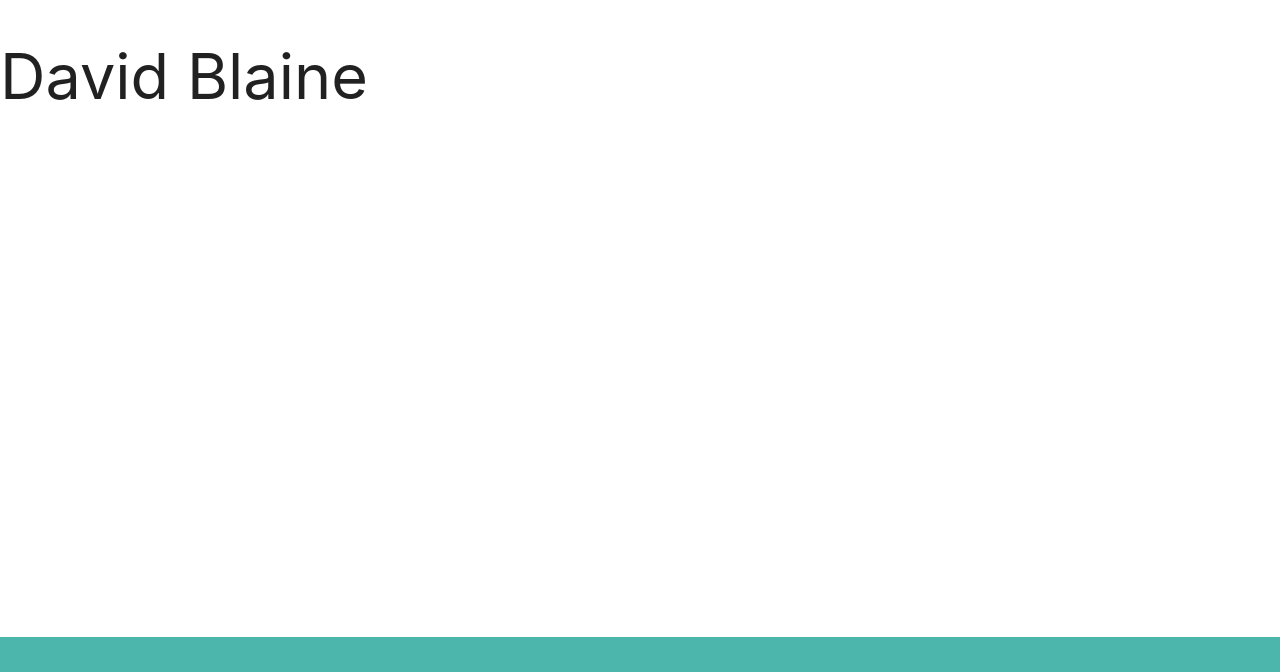
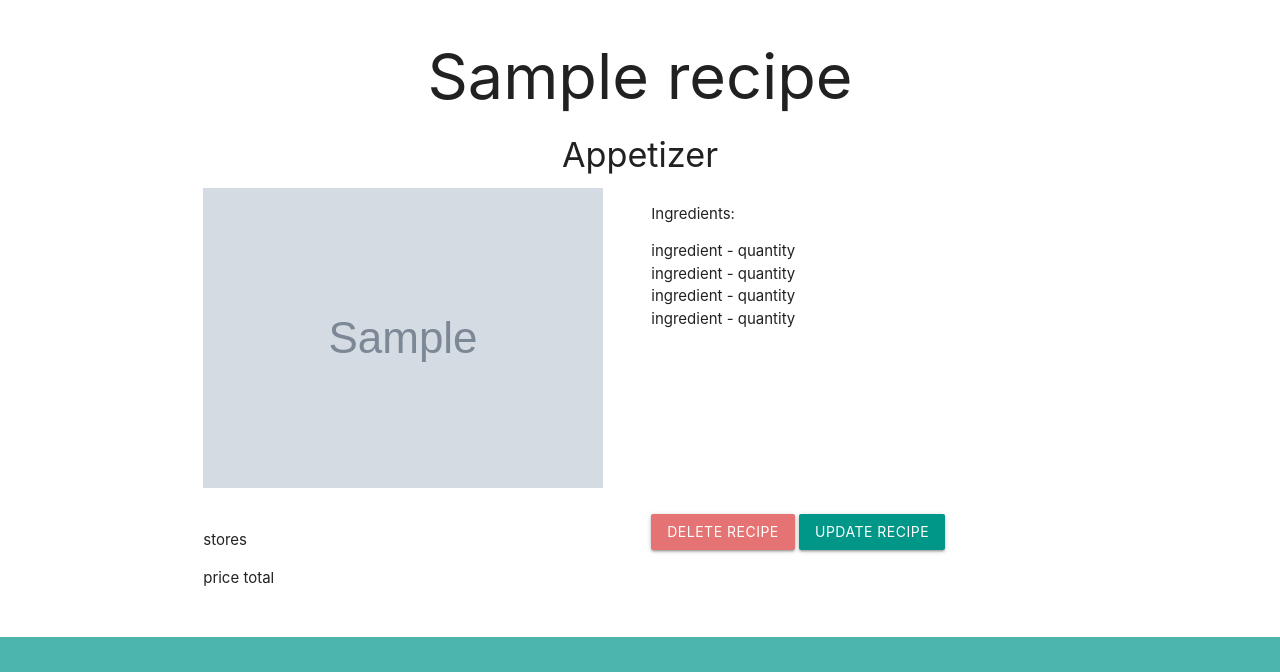
Before and after one commit to JuanitoDeLaTorre/Lucy_Meals, a Django app: template main_app/templates/detail.html in a window 1280 px wide. Shown: the part 128-800 px from the top of the page. Run offline with Django 4.2, Linux system fonts and the light colour scheme; the template is opened without the code that fills it: values that come from a table or form of the project are taken from there, others are empty; tables that the repository leaves empty hold one stand-in row (values such as "Sample post"); grey boxes marked "Sample" are stand-in pictures.

Commit message:
full CRUD on recipes

```diff
--- a/main_app/models.py
+++ b/main_app/models.py
@@ -22,7 +22,7 @@
     ('Baked Good', 'Baked Good'),
 )
 
-# Create your models here.
+
 
 
 class Ingredient(models.Model):
@@ -42,3 +42,6 @@
     ingredients = models.ManyToManyField(Ingredient)
     user = models.ForeignKey(User, on_delete=models.CASCADE, default=1)
     created_at = models.DateTimeField(auto_now_add=True)
+
+    def get_absolute_url(self):
+      return reverse('detail', kwargs={'recipe_id':self.id})
--- a/main_app/templates/detail.html
+++ b/main_app/templates/detail.html
@@ -1,5 +1,35 @@
 {% extends 'base.html' %}
 
 {% block content %}
-<h1>David Blaine</h1>
+<h1 class="center">{{recipe.name}}</h1>
+<h4 class="center">{{recipe.category}}</h4>
+
+<section class="row container">
+    <div class="col s6">
+        <img src="{{recipe.img_url}}" alt="" class="responsive-img">
+    </div>
+    <div class="col s6">
+        <p>Ingredients:</p>
+        <ul>
+            <li>ingredient - quantity</li>
+            <li>ingredient - quantity</li>
+            <li>ingredient - quantity</li>
+            <li>ingredient - quantity</li>
+        </ul>
+    </div>
+
+</section>
+<section class="row container">
+<div class="col s6">
+    <p>stores</p>
+    <p>price total</p>
+</div>
+<div class="col s6">
+<a href="{% url 'recipes_delete' recipe.id %}" class="red lighten-2 btn">delete recipe</a>
+<a href="{% url 'recipes_update' recipe.id %}" class="teal btn">update recipe</a>
+</div>
+
+
+
+</section>
 {% endblock %}
--- a/main_app/urls.py
+++ b/main_app/urls.py
@@ -3,8 +3,10 @@
 
 urlpatterns = [
     path('', views.home, name='home'),
-    path('recipes/create/', views.RecipeCreate.as_view(), name='create_recipe'),
     path('meal_plan/', views.meal_plan, name='meal_plan'),
     path('recipes/', views.recipes, name='recipes'),
-    path('recipe/<int:recipe_id>/', views.recipes_detail, name='detail'),
+    path('recipes/<int:recipe_id>/', views.recipes_detail, name='detail'),
+    path('recipes/create/', views.RecipeCreate.as_view(), name='create_recipe'),
+    path('recipes/<int:pk>/update/',views.RecipeUpdate.as_view(), name='recipes_update'),
+    path('recipes/<int:pk>/delete/',views.RecipeDelete.as_view(), name='recipes_delete'),
 ]
```
Also changed, not shown: main_app/templates/main_app/recipe_confirm_delete.html (added, +12 -0 lines), main_app/templates/main_app/recipe_form.html (+5 -2 lines), main_app/views.py (+21 -13 lines).
